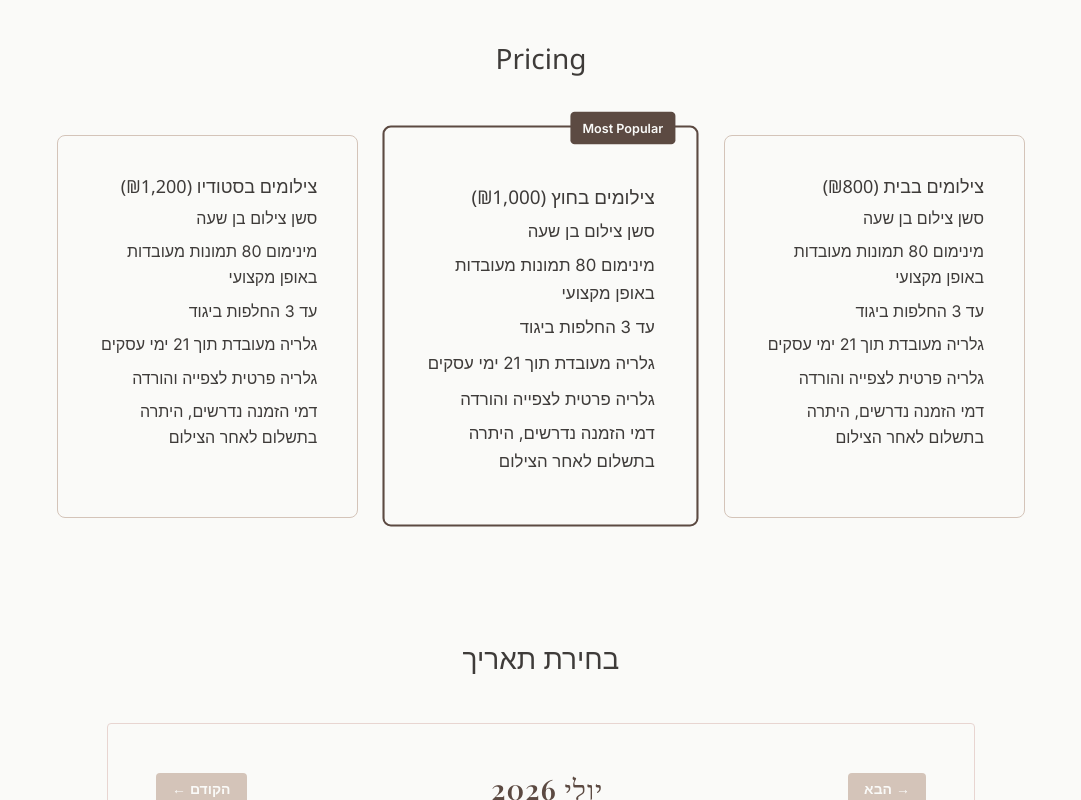
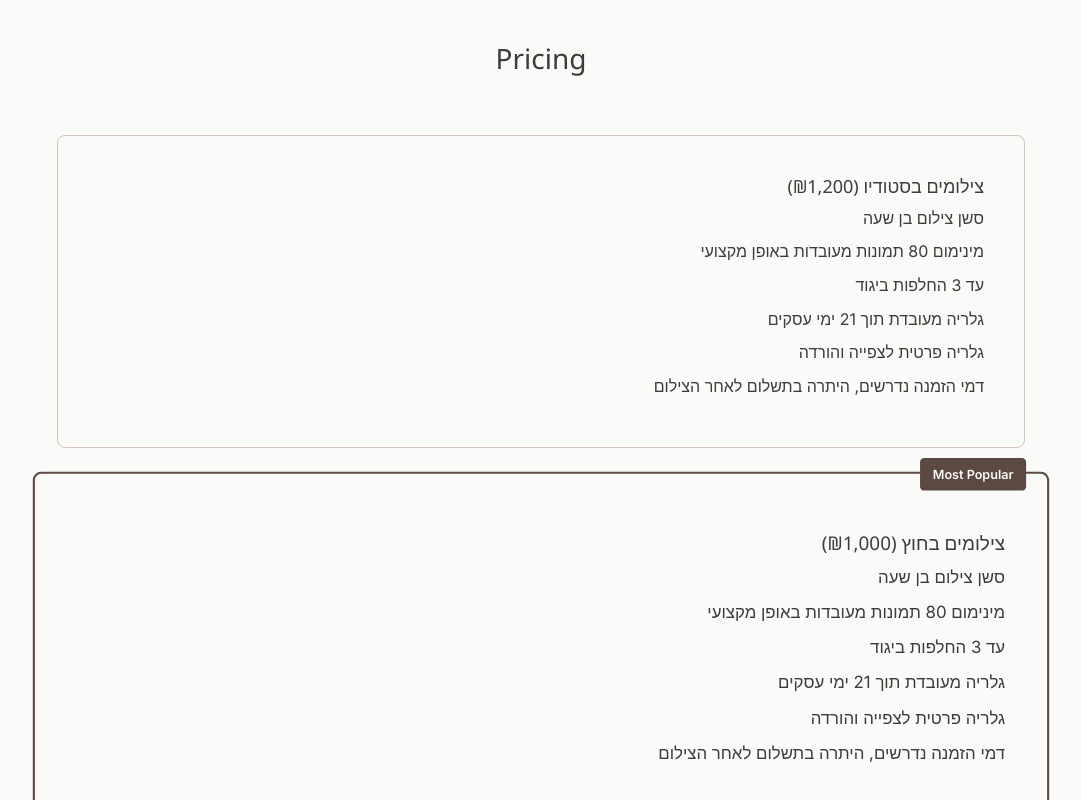
Before and after one commit to oror18or2-cloud/or-paull-photography, a Next.js app: page / in a window 1280 px wide. Shown: the part 2680-3480 px from the top of the page, without its empty margins (99-1180 px from the left). Built offline with nearby package versions, Linux system fonts and the light colour scheme; no server answers.

Commit message:
Fix pricing grid with minmax(100%) and media query override

```diff
--- a/src/components/sections/Pricing.js
+++ b/src/components/sections/Pricing.js
@@ -29,7 +29,7 @@ export default function Pricing() {
 
         <div className="pricing-grid" style={{
           display: 'grid',
-          gridTemplateColumns: isMobile ? '1fr' : 'repeat(3, 1fr)',
+          gridTemplateColumns: 'repeat(auto-fit, minmax(100%, 1fr))',
           gap: '32px',
           margin: '0 auto'
         }}>
--- a/src/styles/design-system.css
+++ b/src/styles/design-system.css
@@ -422,6 +422,7 @@ section h2 {
   /* Pricing Cards - Stack on mobile */
   .pricing-grid {
     gap: 16px !important;
+    grid-template-columns: 1fr !important;
   }
 
   .pricing-card {
```
